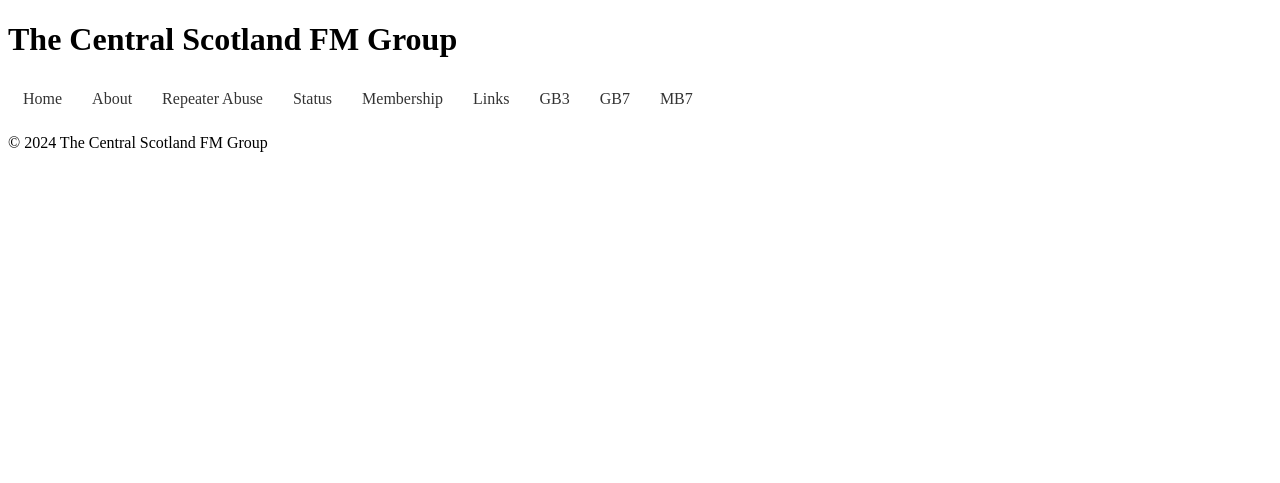
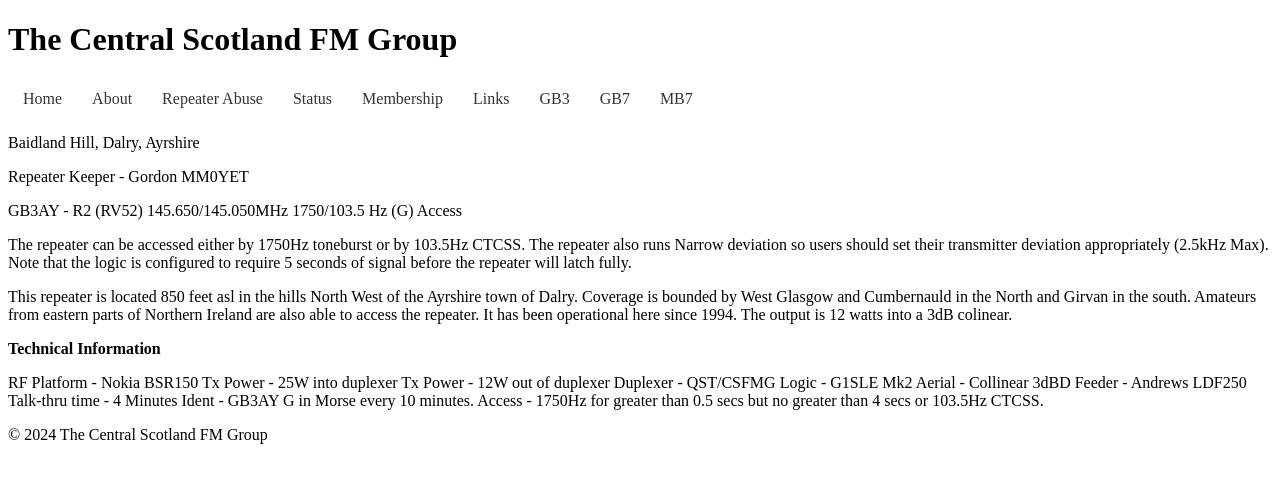
Before and after one commit to Michael-AUG/csfmg, a Jekyll site: the page built from gb3/gb3ay.md, in a window 1280 px wide. Shown: the top 483 px of the page. Built offline with Jekyll 4.4.1, drawn with Linux system fonts in a browser that asks for light colours.

Commit message:
wodge 3a

```diff
--- a/gb3/gb3ay.md
+++ b/gb3/gb3ay.md
@@ -3,3 +3,32 @@ title: GB3AY
 permalink: gb3/gb3ay
 layout: default
 ---
+
+Baidland Hill, Dalry, Ayrshire
+
+
+Repeater Keeper - Gordon MM0YET
+
+GB3AY - R2 (RV52) 145.650/145.050MHz 1750/103.5 Hz (G) Access
+
+The repeater can be accessed either by 1750Hz toneburst or by 103.5Hz CTCSS.
+The repeater also runs Narrow deviation so users should set their transmitter deviation appropriately (2.5kHz Max).
+Note that the logic is configured to require 5 seconds of signal before the repeater will latch fully.
+
+This repeater is located 850 feet asl in the hills North West of the Ayrshire town of Dalry.
+Coverage is bounded by West Glasgow and Cumbernauld in the North and Girvan in the south.
+Amateurs from eastern parts of Northern Ireland are also able to access the repeater.
+It has been operational here since 1994. The output is 12 watts into a 3dB colinear.
+
+**Technical Information**
+
+RF Platform - Nokia BSR150
+Tx Power - 25W into duplexer
+Tx Power - 12W out of duplexer
+Duplexer - QST/CSFMG
+Logic - G1SLE Mk2
+Aerial - Collinear 3dBD
+Feeder - Andrews LDF250
+Talk-thru time - 4 Minutes
+Ident - GB3AY G in Morse every 10 minutes.
+Access - 1750Hz for greater than 0.5 secs but no greater than 4 secs or 103.5Hz CTCSS.
```
Also changed, not shown: gb3/gb3cs.md (+27 -0 lines), gb3/gb3dg.md (+27 -0 lines).
